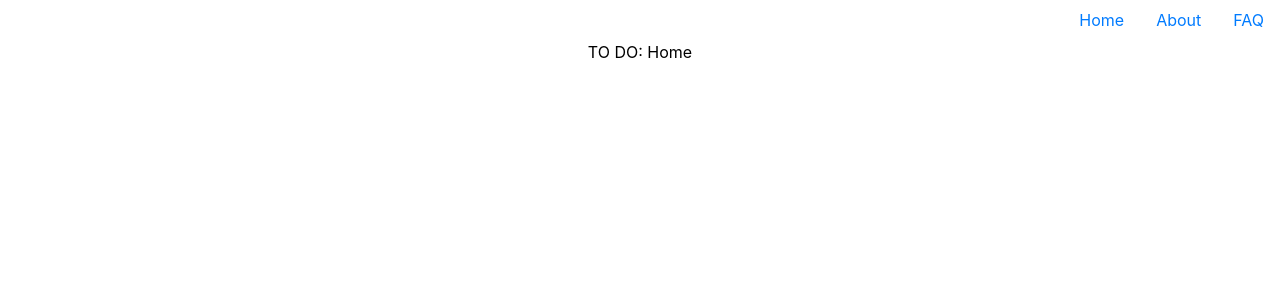
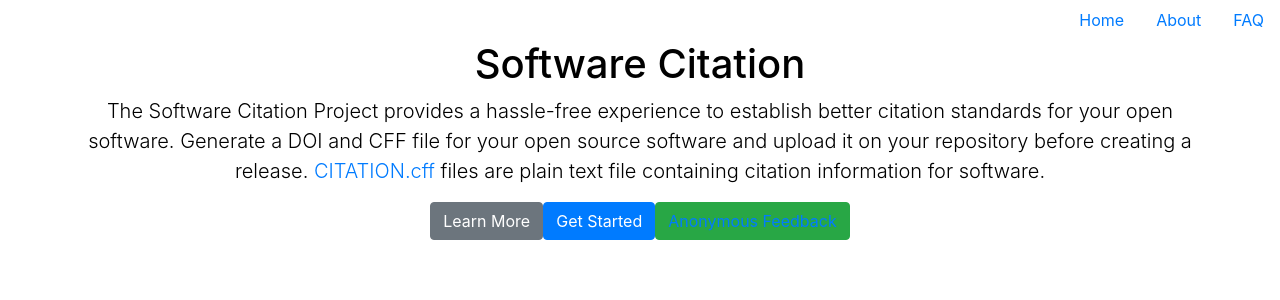
Before and after one commit to Software-Citation/frontend, a React (Create React App) app: page / in a window 1280 px wide. Shown: the top 300 px of the page. Built offline with nearby package versions, Linux system fonts and the light colour scheme.

Commit message:
get started with home page

```diff
--- a/src/components/Home/Home.js
+++ b/src/components/Home/Home.js
@@ -1,7 +1,39 @@
 import React from 'react';
 
+import Row from 'react-bootstrap/Row';
+import Button from 'react-bootstrap/Button';
+
 function Home() {
-  return <div>TO DO: Home</div>;
+  return (
+    <Row className="lead justify-content-center align-items-center text-center">
+      <h1>Software Citation</h1>
+      <p>
+        The Software Citation Project provides a hassle-free experience to
+        establish better citation standards for your open software. Generate a
+        DOI and CFF file for your open source software and upload it on your
+        repository before creating a release.{' '}
+        <a
+          href="http://citation-file-format.github.io/"
+          target="_blank"
+          rel="noopener noreferrer"
+        >
+          CITATION.cff
+        </a>{' '}
+        files are plain text file containing citation information for software.
+      </p>
+      <Button variant="secondary">Learn More</Button>
+      <Button variant="primary">Get Started</Button>
+      <Button variant="success">
+        <a
+          href="https://forms.gle/RCbpupGAnUDRrRM4A"
+          target="_blank"
+          rel="noopener noreferrer"
+        >
+          Anonymous Feedback
+        </a>
+      </Button>
+    </Row>
+  );
 }
 
 export default Home;
```
